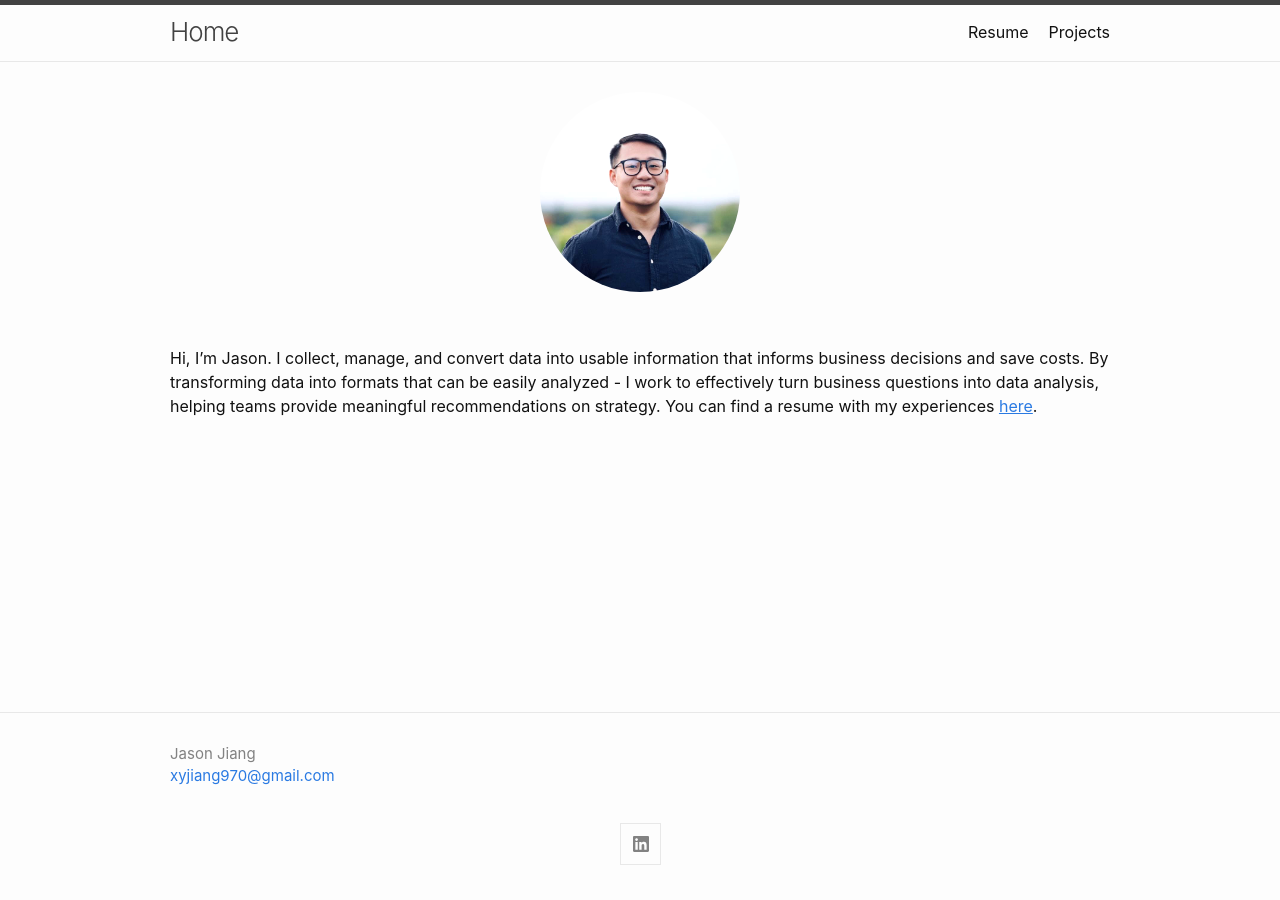
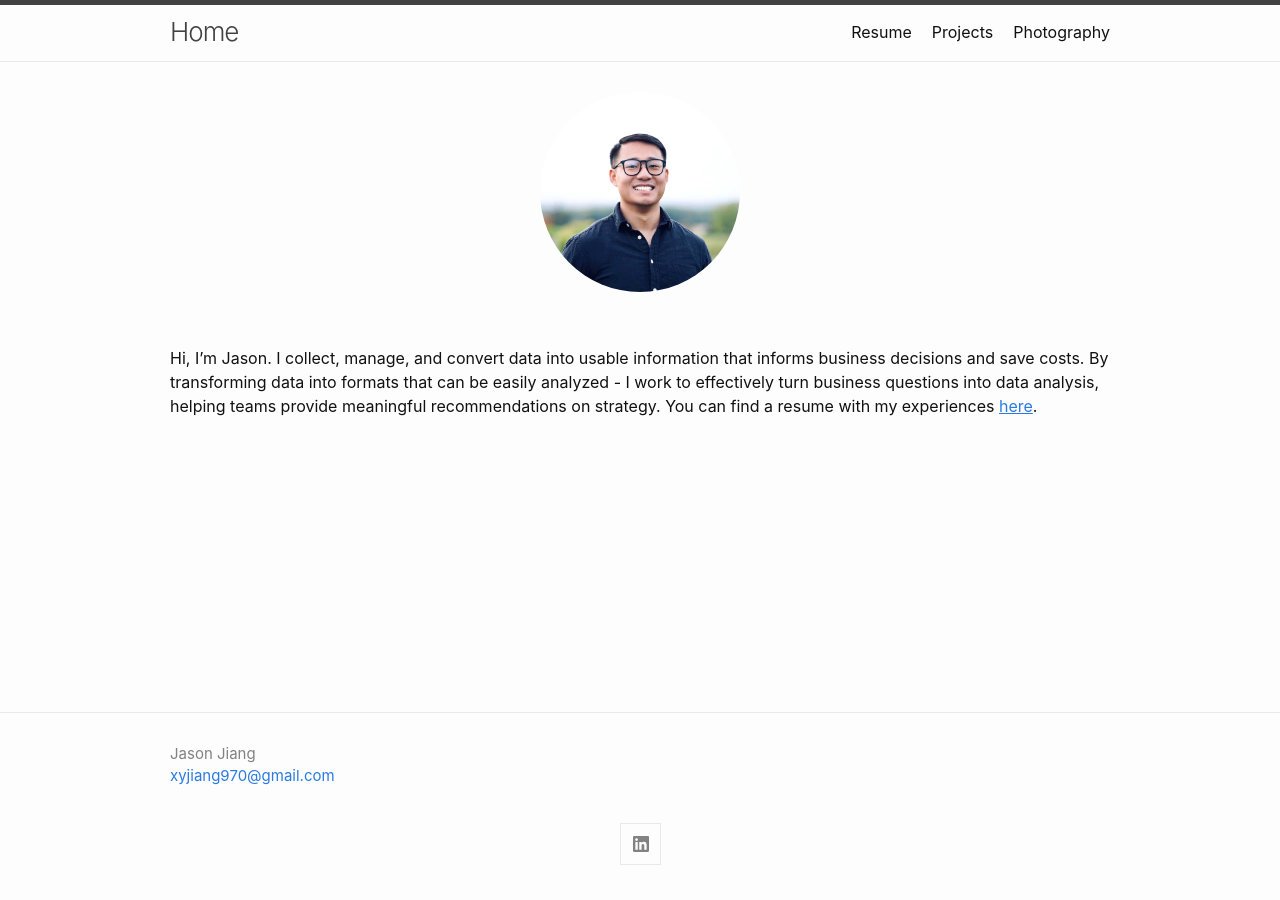
Before and after one commit to xyjiang970/xyjiang970.github.io, a Jekyll site: the page built from index.md, in a window 1280 px wide. Built offline with Jekyll 4.4.1, drawn with Linux system fonts in a browser that asks for light colours.

Commit message:
Update _config.yml

```diff
--- a/_config.yml
+++ b/_config.yml
@@ -52,8 +52,8 @@ minima:
 header_pages:
  - resume_link.md
  - projects/projects_home.md
+ - photography_link.md
 #  - blog_link.md
-#  - photography_link.md
 
 
 # Build settings
```
